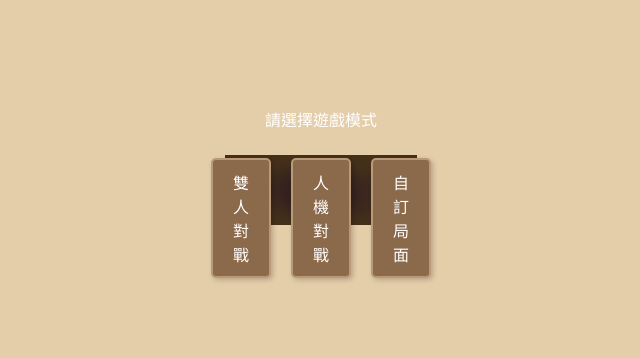
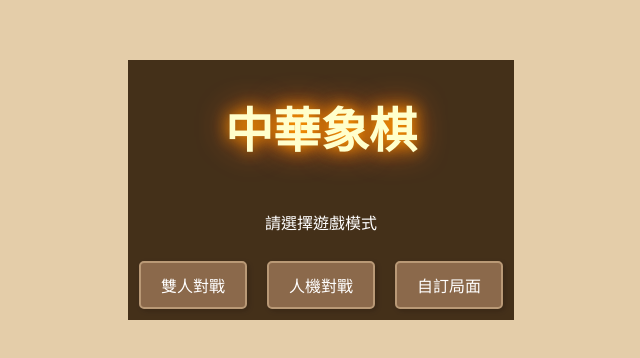
Before and after one commit to Augus1217/augus.github.io, a plain HTML site: page index.html in a window 1280 px wide. Shown: the part 210-568 px from the top of the page, without its empty margins (319-959 px from the left). Drawn offline with Linux system fonts and the light colour scheme.

Commit message:
Update index.html

```diff
--- a/index.html
+++ b/index.html
@@ -11,7 +11,7 @@
         .hidden { display: none !important; }
 
         /* --- Screens & Overlays --- */
-        .screen-overlay { background: rgba(40, 20, 0, 0.85); backdrop-filter: blur(8px); position: absolute; top: 0; left: 0; right: 0; bottom: 0; z-index: 100; display: flex; flex-direction: column; justify-content: center; align-items: center; text-align: center; color: white;}
+        .screen-overlay { background: rgba(40, 20, 0, 0.85); backdrop-filter: blur(8px);top: 0; left: 0; right: 0; bottom: 0; z-index: 100; display: flex; flex-direction: column; justify-content: center; align-items: center; text-align: center; color: white;}
         #checkmate-overlay { background: rgba(40, 20, 0, 0.75); }
         .screen-overlay h1 { font-size: 3em; color: #ffc; text-shadow: 0 0 15px #f90, 0 0 30px #f60;  }
         #checkmate-overlay h1 { font-size: 6em; animation: checkmate-thump 0.5s ease-out; }
@@ -104,9 +104,8 @@
 </head>
 <body>
     <div id="game-wrapper">
-
-            <font size="7" color="blue">中華象棋</font>
             <div id="start-screen" class="screen-overlay">
+            <h1>中華象棋</h1>
             <div class="mode-selection"><p>請選擇遊戲模式</p>
                 <table><tr>
                     <td>
```
